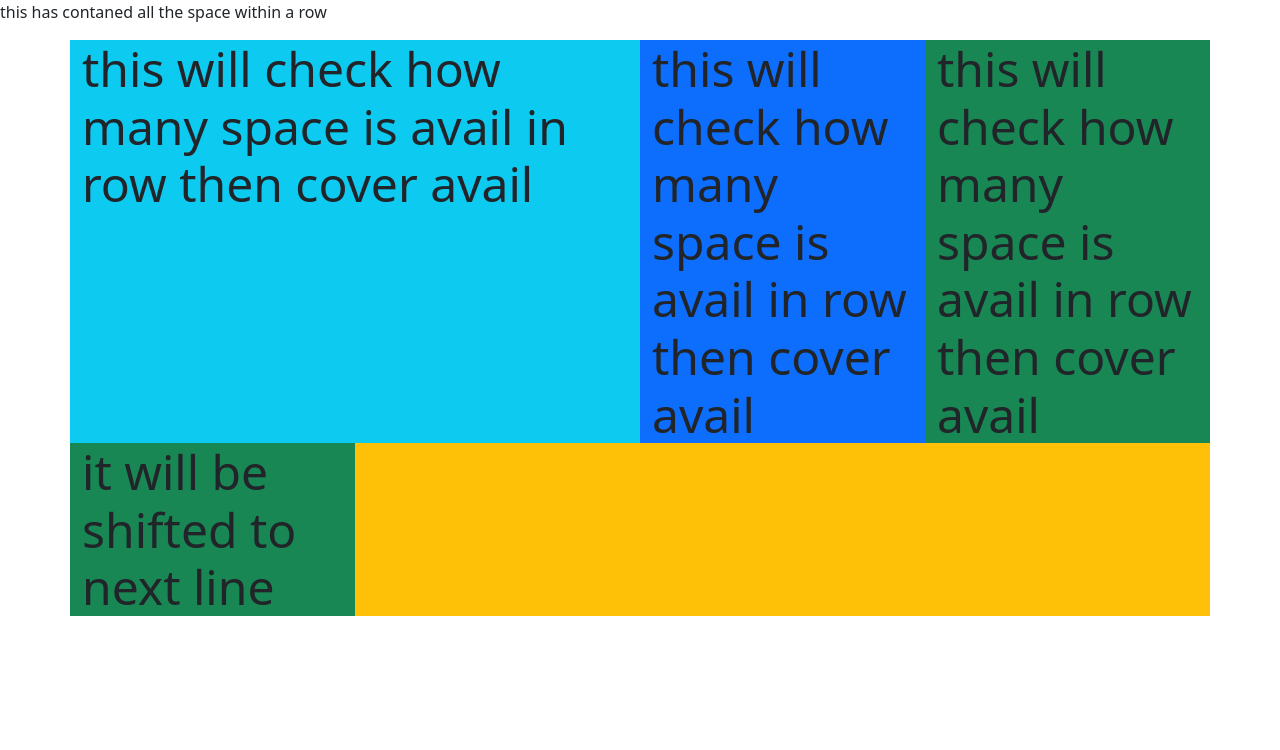
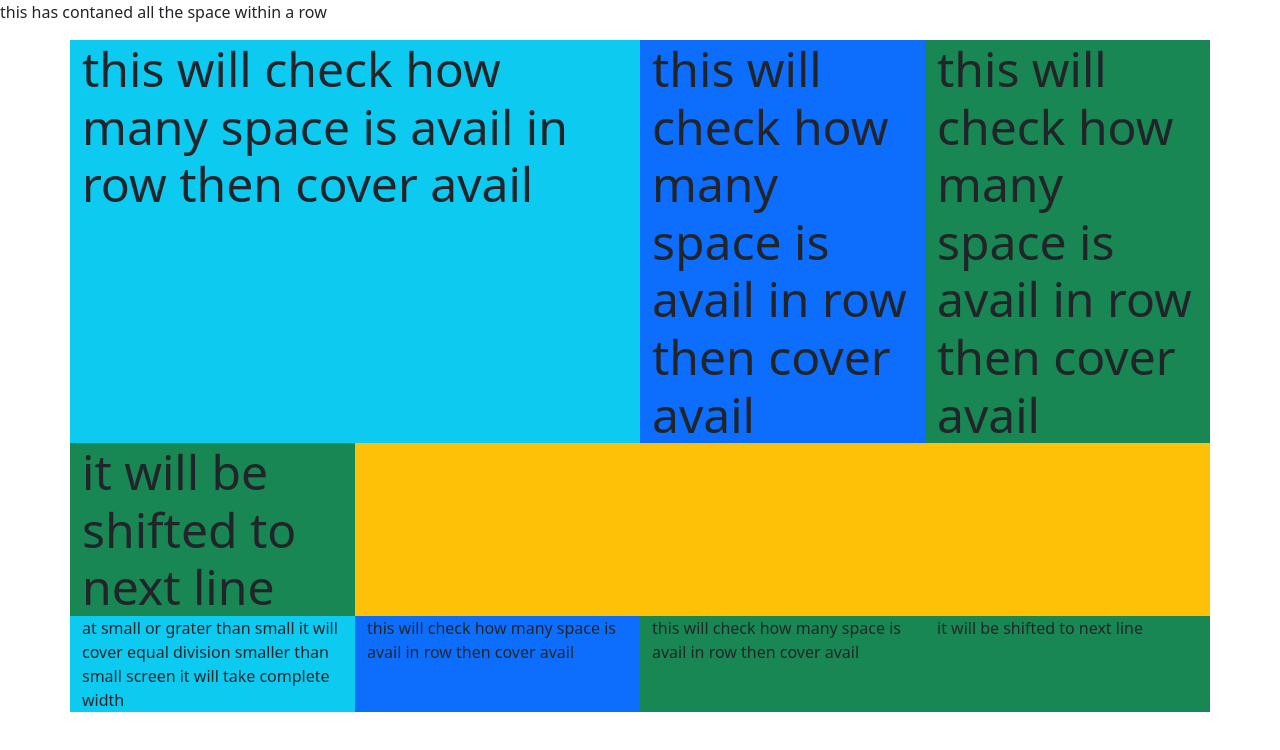
Before and after one commit to MuhammadAdil006/LearningBootstrap, a plain HTML site: page firstBootstrapProject/columnclasses.html in a window 1280 px wide. Drawn offline with Linux system fonts and the light colour scheme.

Commit message:
small columns and greater

```diff
--- a/firstBootstrapProject/columnclasses.html
+++ b/firstBootstrapProject/columnclasses.html
@@ -18,5 +18,12 @@
             <div class="col-md-3 bg-success">it will be shifted to next line</div>
         </div>
     </div>
+    <div class="container">
+        <div class="row">
+            <div class="col-sm bg-info">at small or grater than small it will cover equal division smaller than small screen it will take complete width</div>
+            <div class="col-sm bg-primary">this will check how many space is avail in row then cover avail</div>
+            <div class="col-sm bg-success">this will check how many space is avail in row then cover avail</div>
+            <div class="col-sm bg-success">it will be shifted to next line</div>
+        </div>
 </body>
 </html>
```
